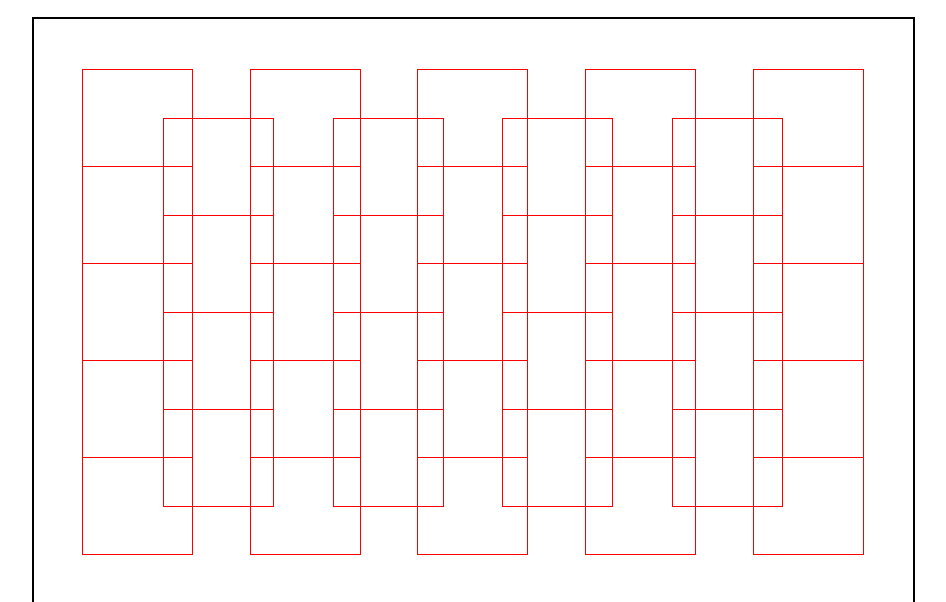
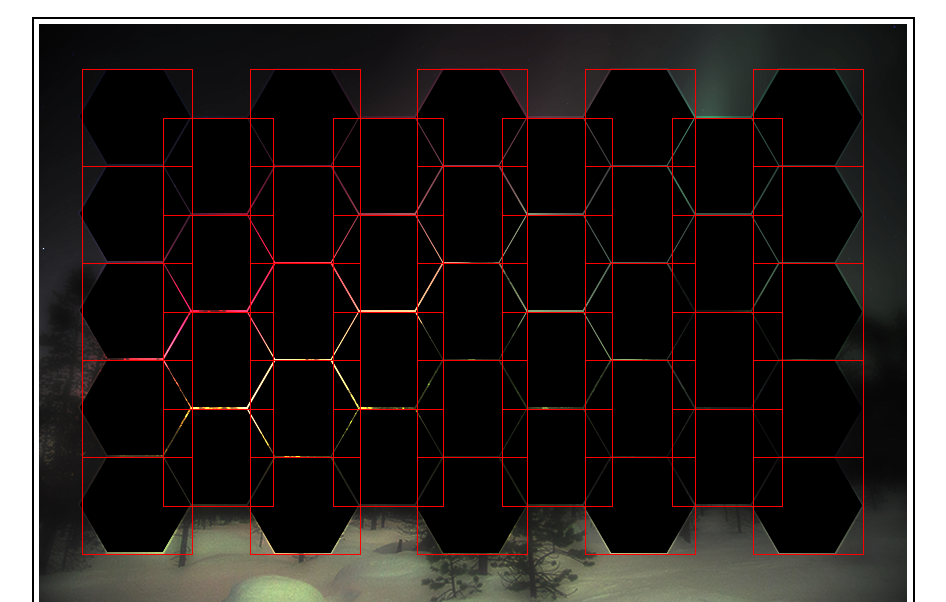
Before and after one commit to brianhernandez/becoming-a-javascript-expert__jigsaw-puzzle, a website: page index.html in a window 1280 px wide. Both pictures are taken after a click on the button "Start Puzzle". Shown: the part 198-800 px from the top of the page, without its empty margins (167-1113 px from the left). Drawn offline with Linux system fonts and the light colour scheme.

Commit message:
Maybe fixed issue with some images not showing.  GitHub pages doesn't like images leading with an underscore apparently.

```diff
--- a/components/_puzzle-board.scss
+++ b/components/_puzzle-board.scss
@@ -1,5 +1,5 @@
 .puzzleBoard {
-  background: url("img/puzzle/_Puzzle_solved.png") no-repeat center;
+  background: url("img/puzzle/Puzzle_solved.png") no-repeat center;
   border: 2px solid black;
   min-height: 589px;
   min-width: 879px;
--- a/js/app.js
+++ b/js/app.js
@@ -51,7 +51,7 @@ window.onload = function () {
 
     toggleLevelButtons(true);
 
-    puzzleBoard.style.background = "url('img/puzzle/_Puzzle_bg_unsolved.png') no-repeat center";
+    puzzleBoard.style.background = "url('img/puzzle/Puzzle_bg_unsolved.png') no-repeat center";
     flexgridContainer.classList.add('flex-grid');
     flexgridContainer.id = "puzzlePiecesGrid";
     firstSideDiv.classList.add('flex-grid__col');
@@ -75,7 +75,7 @@ window.onload = function () {
 
   function resetPuzzle() {
     var puzzlePiecesContainerDiv = document.getElementById('puzzlePiecesGrid');
-    puzzleBoard.style.background = "url('img/puzzle/_Puzzle_solved.png') no-repeat center";
+    puzzleBoard.style.background = "url('img/puzzle/Puzzle_solved.png') no-repeat center";
 
     toggleLevelButtons(false);
 
```
Also changed, not shown: main.css, main.min.css.
